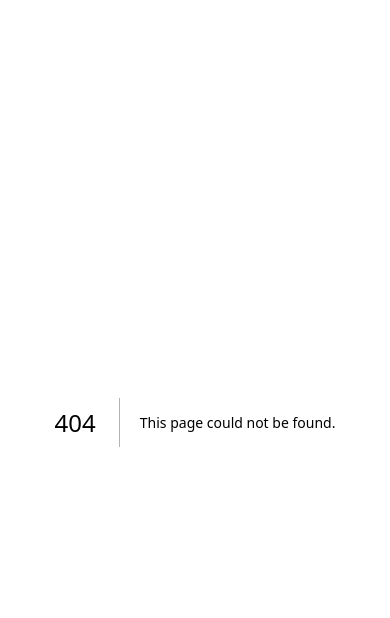
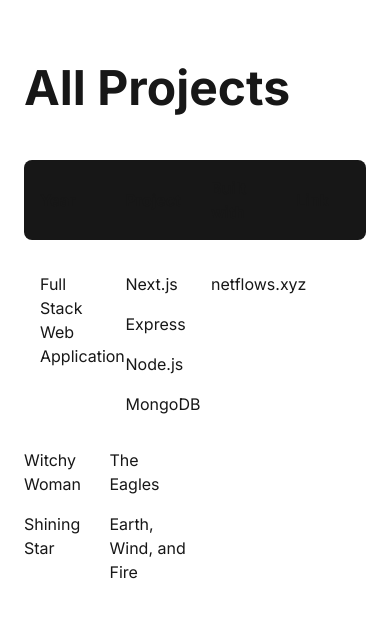
Before and after one commit to flowz0/bswe-portfolio, a Next.js app: page /table in a window 390 px wide. Before the commit this address had no page. Shown: the top 618 px of the page. Built offline with nearby package versions, Linux system fonts and the light colour scheme.

Commit message:
feat: create responsive table for all projects [WIP]

```diff
--- /dev/null
+++ b/app/table/page.tsx
@@ -0,0 +1,13 @@
+import Table from "@/components/ui/Table";
+
+export default function page() {
+  return (
+    <div className="max-w-7xl mx-auto px-6 mt-16">
+      <h1 className="text-5xl font-bold">All Projects</h1>
+
+      <div className="mt-8">
+        <Table />
+      </div>
+    </div>
+  )
+}
--- /dev/null
+++ b/components/ui/Table.tsx
@@ -0,0 +1,43 @@
+import Link from "next/link";
+
+export default function Table() {
+  return (
+    <table className="table-fixed w-full border-separate border-spacing-y-4 rounded-lg">
+      <thead className="bg-neutral-900 rounded-lg">
+        <tr className="text-left rounded-lg">
+          <th className="py-4 px-4 rounded-tl-lg rounded-bl-lg">Year</th>
+          <th className="pr-2 mr-2 py-4 px-4">Project</th>
+          <th className="pr-2 py-4 px-4">Built with</th>
+          <th className="pr-2 py-4 px-4 rounded-tr-lg rounded-br-lg">Link</th>
+        </tr>
+      </thead>
+      <tbody className="text-start align-top">
+        <tr>
+          <td className="hidden py-4 px-4 md:block">1961</td>
+          <td className="py-4 px-4">Full Stack Web Application</td>
+          <td className="py-4 px-4 flex flex-wrap gap-4">
+            <p>Next.js</p>
+            <p>Express</p>
+            <p>Node.js</p>
+            <p>MongoDB</p>
+          </td>
+          <td className="py-4 px-4">
+            <Link href="https://netflows.xyz">
+              netflows.xyz
+            </Link>
+          </td>
+        </tr>
+        <tr>
+          <td className="pr-2">Witchy Woman</td>
+          <td className="pr-2">The Eagles</td>
+          <td className="hidden md:block">1972</td>
+        </tr>
+        <tr>
+          <td className="pr-2">Shining Star</td>
+          <td className="pr-2">Earth, Wind, and Fire</td>
+          <td className="hidden md:block">1975</td>
+        </tr>
+      </tbody>
+    </table>
+  )
+}
```
